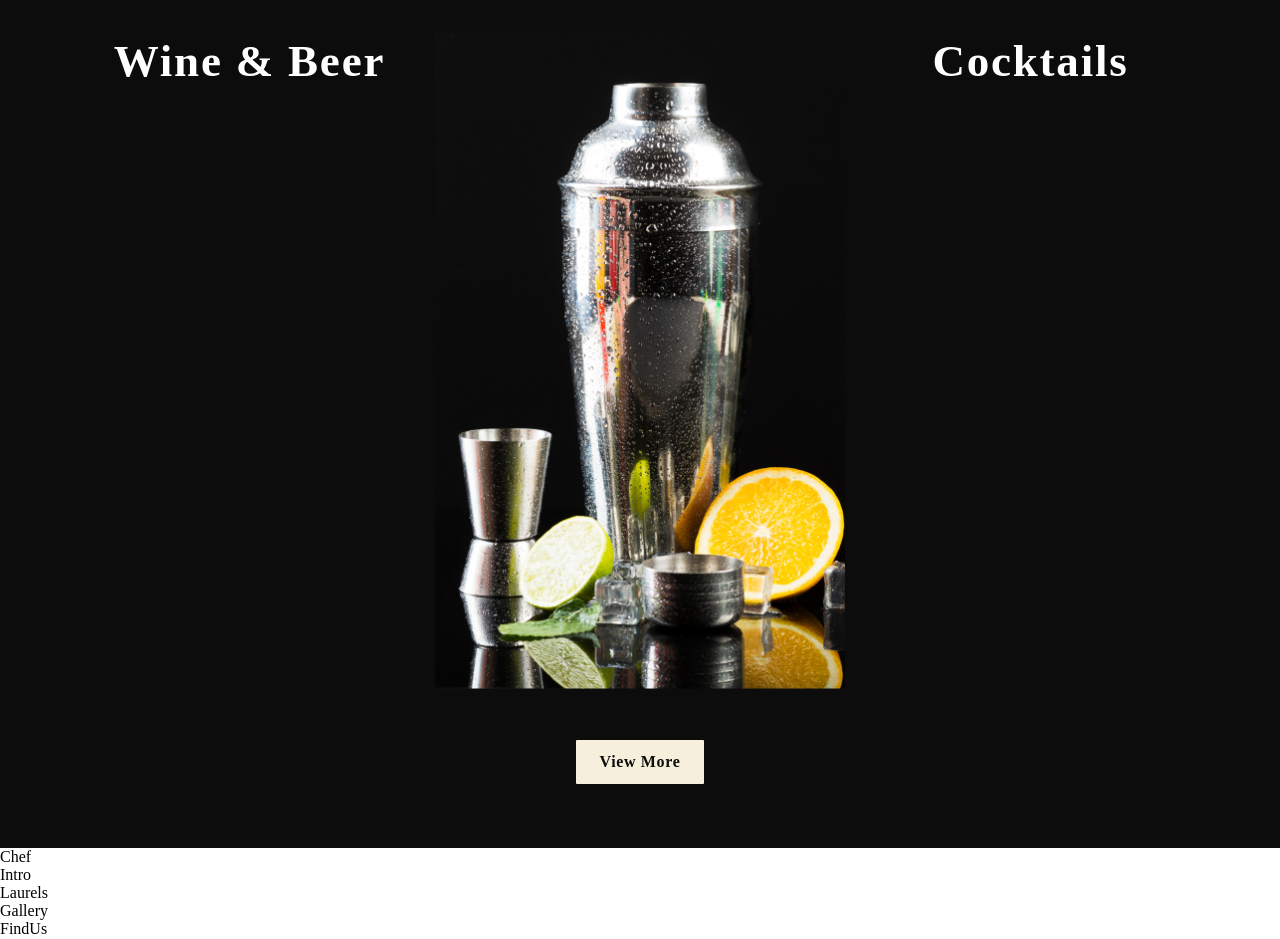
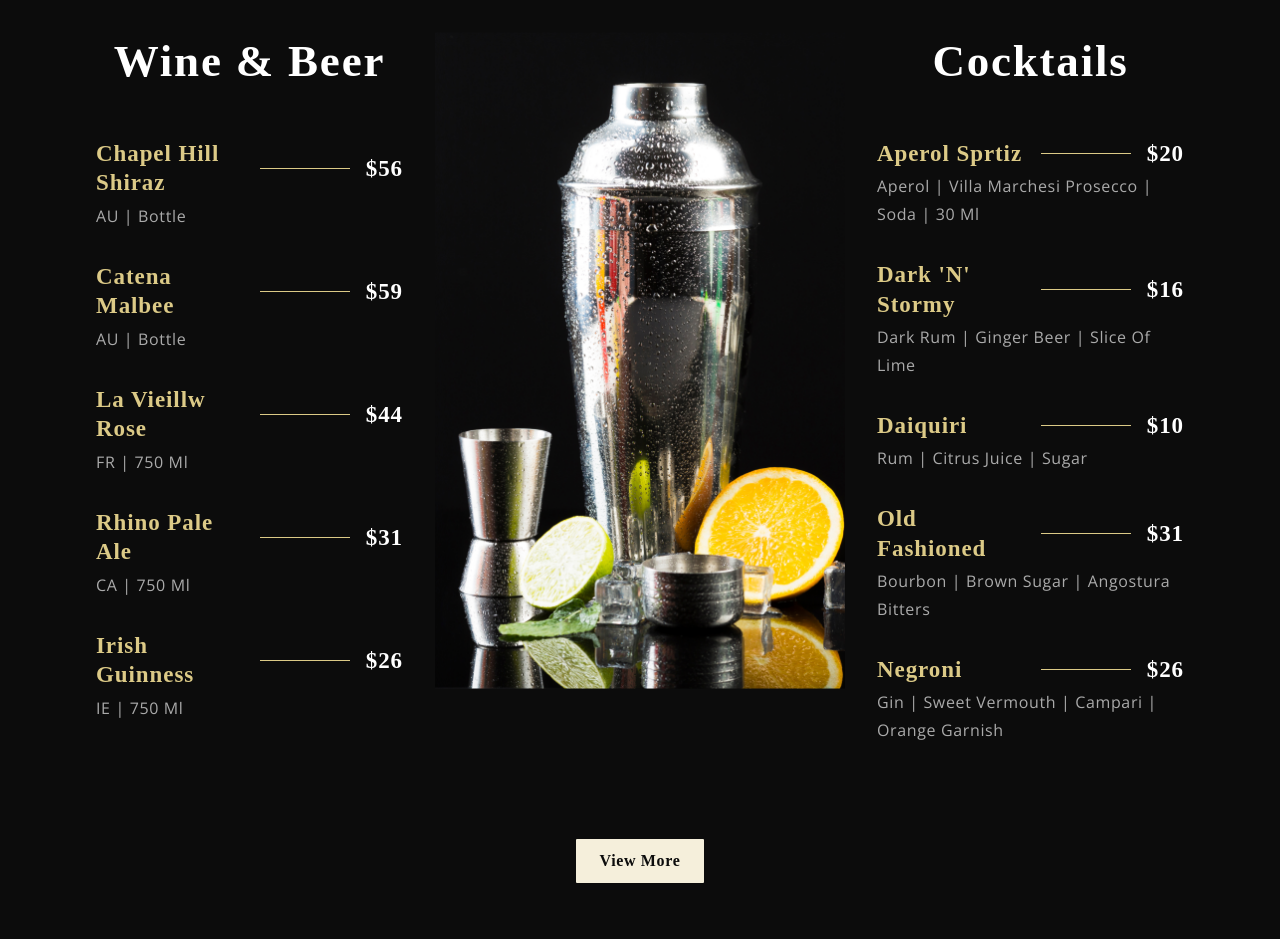
Before and after one commit to xthazudp/Modern-Restaurant, a React (Create React App) app: page / in a window 1280 px wide. Shown: the part 2220-3159 px from the top of the page. Built offline with nearby package versions, Linux system fonts and the light colour scheme; the HTML template or start-up script is replaced by a standard one; a web font is replaced by a local one.

Commit message:
specialMenu looping menu items

```diff
--- a/src/components/Menuitem/MenuItem.jsx
+++ b/src/components/Menuitem/MenuItem.jsx
@@ -2,7 +2,7 @@ import React from "react";
 
 import "./MenuItem.css";
 
-const MenuItem = () => (
+const MenuItem = ({ title, price, tags }) => (
   <div className="app__menuitem">
     <div className="app__menuitem-head">
       <div className="app__menuitem-name">
--- a/src/container/Menu/SpecialMenu.jsx
+++ b/src/container/Menu/SpecialMenu.jsx
@@ -14,7 +14,16 @@ const SpecialMenu = () => (
     <div className="app__specialMenu-menu">
       <div className="app__specialMenu-menu_wine  flex__center">
         <p className="app__specialMenu-menu_heading">Wine & Beer</p>
-        <div className="app__specialMenu_menu_items"></div>
+        <div className="app__specialMenu_menu_items">
+          {data.wines.map((wine, index) => (
+            <MenuItem
+              key={wine.title + index}
+              title={wine.title}
+              price={wine.price}
+              tags={wine.tags}
+            />
+          ))}
+        </div>
       </div>
 
       <div className="app__specialMenu-menu_img">
@@ -23,7 +32,16 @@ const SpecialMenu = () => (
 
       <div className="app__specialMenu-menu_cocktails  flex__center">
         <p className="app__specialMenu-menu_heading">Cocktails</p>
-        <div className="app__specialMenu_menu_items">{}</div>
+        <div className="app__specialMenu_menu_items">
+          {data.cocktails.map((cocktail, index) => (
+            <MenuItem
+              key={cocktail.title + index}
+              title={cocktail.title}
+              price={cocktail.price}
+              tags={cocktail.tags}
+            />
+          ))}
+        </div>
       </div>
     </div>
 
```
